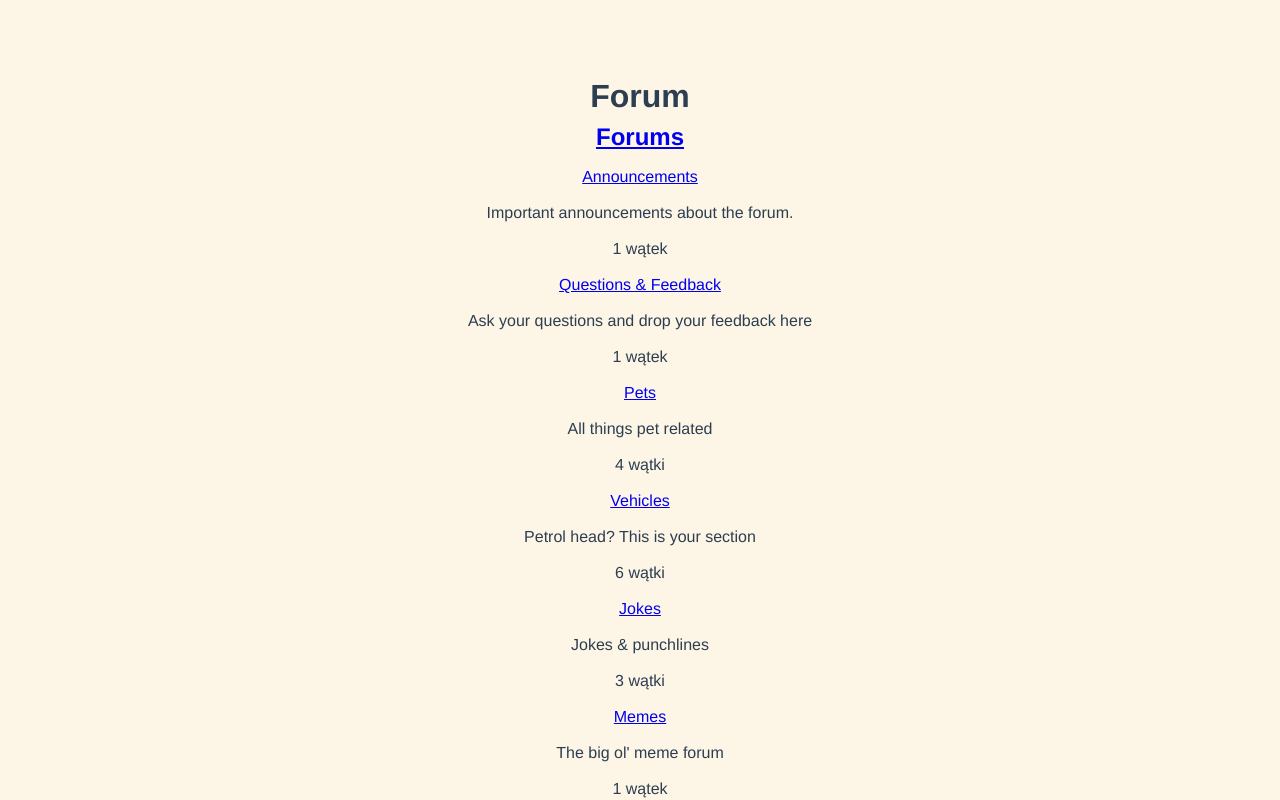
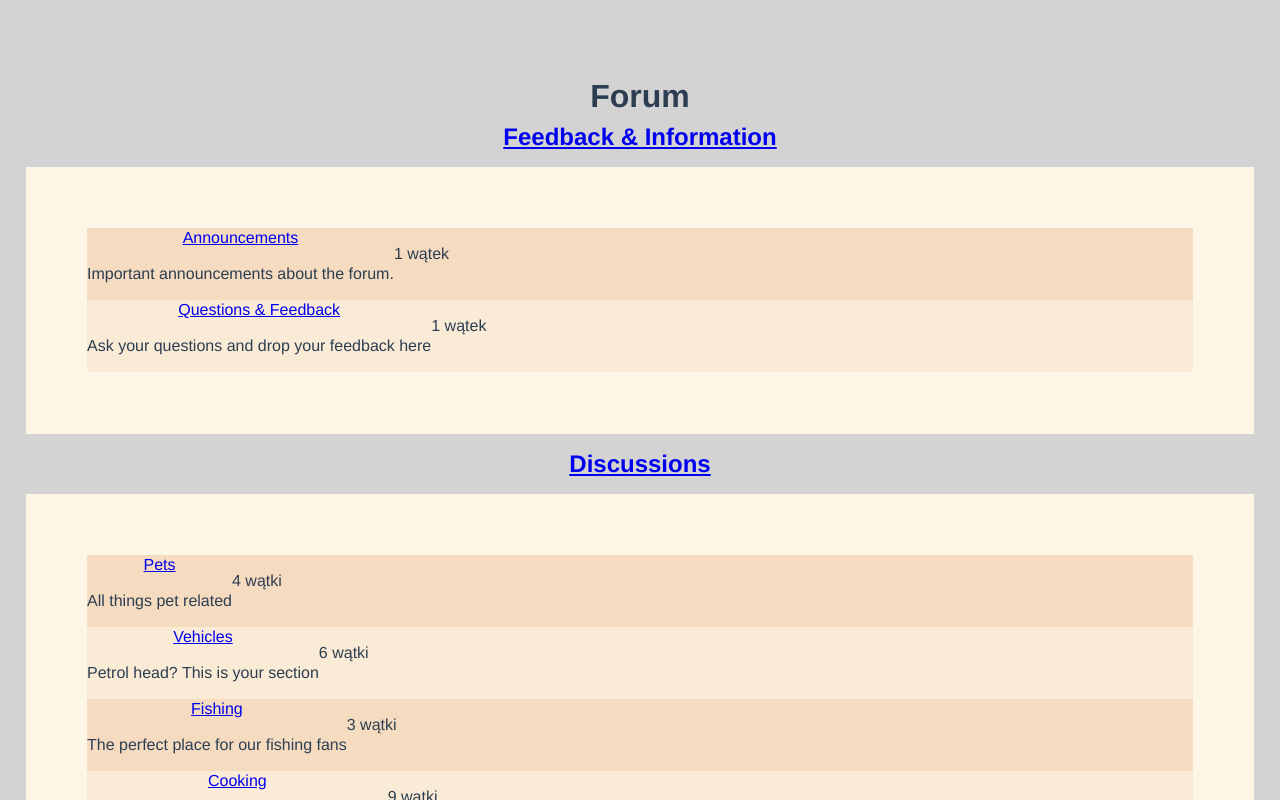
Before and after one commit to pksi4E/forum, a Vue app: page / in a window 1280 px wide. Shown: the top 800 px of the page. Built offline with nearby package versions, Linux system fonts and the light colour scheme.

Commit message:
added CategoryList component and page PageCategory with new path in the router

```diff
--- a/src/assets/style.css
+++ b/src/assets/style.css
@@ -18,7 +18,7 @@ html {
 }
 
 body {
-  background-color: oldlace;
+  background-color: lightgray;
   line-height: 1.25em;
   /* min-height: 50vh; */
   /* border: 1em blue solid; */
--- /dev/null
+++ b/src/components/CategoryList.vue
@@ -0,0 +1,44 @@
+<script>
+import sourceData from '@/data.json'
+import ForumList from '@/components/ForumList.vue'
+
+export default {
+  name: "CategoryList",
+  components: { ForumList },
+  props: {
+    id: {
+      type: String,
+      required: true
+    }
+  },
+  data () {
+    return {
+      categories: sourceData.categories,
+      forums: sourceData.forums,
+    }
+  },
+  computed: {
+    category () {
+      return this.categories.find(cat => cat.id === this.id)
+    },
+    categoryForums () {
+      return this.forums.filter(forum => forum.categoryId === this.id)
+    }
+  }
+}
+</script>
+
+<template>
+  <div class="category-list-container">
+    <h2 class="category-title">
+      <router-link
+        :to="{ name: 'categories', params: { id: this.id } }"
+      >
+        {{ category.name }}
+      </router-link>
+    </h2>
+    <forum-list :forums="categoryForums"/>
+  </div>
+</template>
+
+<style></style>
--- a/src/components/ForumList.vue
+++ b/src/components/ForumList.vue
@@ -20,11 +20,7 @@ export default {
 </script>
 
 <template>
-  <div class="forum-list">
-    <h2 class="forum-list-title">
-      <a href="#">Forums</a>
-    </h2>
-  </div>
+  <div class="forum-list-container">
 
     <div
       v-for="forum in forums"
@@ -51,6 +47,24 @@ export default {
       <div class="last-thread"></div>
 
     </div>
+  </div>
 </template>
 
-<style></style>
+<style scoped>
+.forum-list-container {
+  background-color: oldlace;
+  padding: 5%;
+}
+.forum-listing {
+  display: flex;
+  flex-direction: row;
+  background-color: antiquewhite;
+}
+.forum-listing:nth-child(odd) {
+  background-color: rgba(237, 195, 159, 0.515);
+}
+/* .forum-details {
+  display: flex;
+  flex-direction: row; */
+/* } */
+</style>
--- a/src/components/PostList.vue
+++ b/src/components/PostList.vue
@@ -1,9 +1,9 @@
 <script>
-import PostListElement from '@/components/PostListElement.vue'
+import PostListItem from '@/components/PostListItem.vue'
 
 export default {
   name: 'PostList',
-  components: { PostListElement },
+  components: { PostListItem },
   props: {
     posts: {
       type: Object,
@@ -21,7 +21,7 @@ export default {
       :key="post.id"
       class="post"
     >
-      <post-list-element :post="post"/>
+      <post-list-item :post="post"/>
     </div>
   </div>
 
--- a/src/components/PostListElement.vue
+++ b/src/components/PostListItem.vue
@@ -2,7 +2,7 @@
 import sourceData from '@/data.json'
 
 export default {
-  name: 'PostListElement',
+  name: 'PostListItem',
   props: {
     post: {
       type: Object,
--- a/src/components/ThreadList.vue
+++ b/src/components/ThreadList.vue
@@ -90,6 +90,10 @@ defineProps({
 .thread {
   display: flex;
   justify-content: space-between;
+  background-color: blanchedalmond;
+}
+.thread:nth-child(odd) {
+  background-color: goldenrod;
 }
 .thread-content-title {
   text-align: left;
--- /dev/null
+++ b/src/pages/PageCategory.vue
@@ -0,0 +1,25 @@
+<script>
+import sourceData from '@/data.json'
+import ForumList from '@/components/ForumList.vue'
+import CategoryList from '@/components/CategoryList.vue'
+export default {
+  components: { ForumList, CategoryList },
+  props: {
+    id: {
+      type: String,
+      required: true
+    }
+  },
+  data () {
+    return {}
+  }
+}
+</script>
+
+<template>
+  <div class="category-container">
+    <category-list :id="id"/>
+  </div>
+</template>
+
+<style></style>
--- a/src/pages/PageHome.vue
+++ b/src/pages/PageHome.vue
@@ -1,13 +1,13 @@
 <script>
 import sourceData from '@/data.json'
-import ForumList from '@/components/ForumList.vue'
+import CategoryList from '@/components/CategoryList.vue'
 export default {
   components: {
-    ForumList
+    CategoryList
   },
   data () {
     return {
-      forums: sourceData.forums,
+      categories: sourceData.categories,
     }
   }
 }
@@ -15,7 +15,9 @@ export default {
 
 <template>
   <h1>Forum</h1>
-  <forum-list :forums="forums" />
+  <div v-for="category in categories" :key="category.id">
+    <category-list :id="category.id"/>
+  </div>
 </template>
 
 <style scoped>
--- a/src/router/index.js
+++ b/src/router/index.js
@@ -8,6 +8,12 @@ const routes = [
     name: 'home',
     component: PageHome,
     alias: '/home'
+  },
+  {
+    path: '/categories/:id',
+    name: 'categories',
+    component: () => import('@/pages/PageCategory.vue'),
+    props: true
   },
   {
     path: '/forum/:id',
```
Lines whose indentation alone changed are shown as unchanged.
